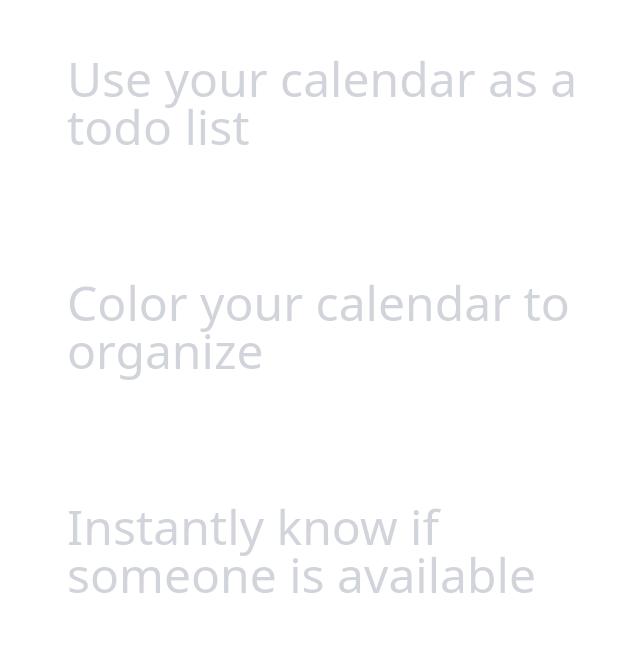
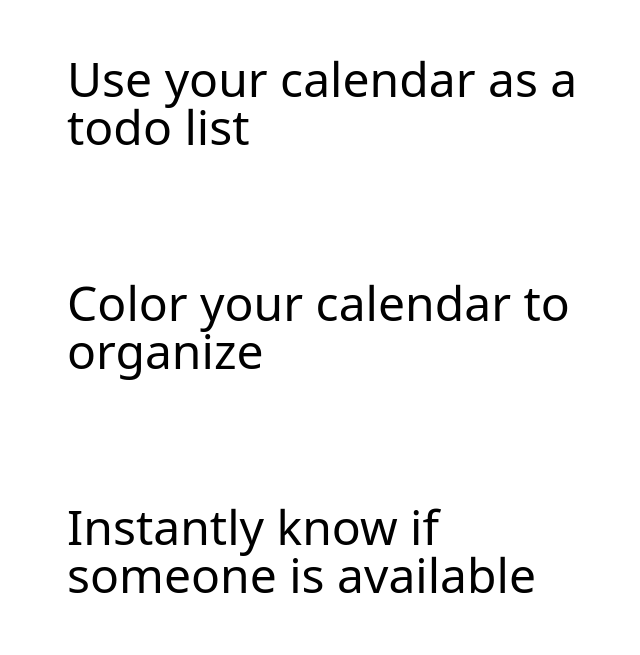
Before and after one commit to Andriikryl/motion-landing, a React (Vite) app: page / in a window 1280 px wide. Shown: the part 1085-1740 px from the top of the page, without its empty margins (13-653 px from the left). Built offline with nearby package versions, Linux system fonts and the light colour scheme.

Commit message:
add moshion color change to titels

```diff
--- a/src/components/featurs/Title.tsx
+++ b/src/components/featurs/Title.tsx
@@ -1,3 +1,4 @@
+import classNames from "classnames";
 import { useInView } from "framer-motion";
 import React, { useRef } from "react";
 
@@ -7,10 +8,16 @@ type Props = {
 
 export default function FeatureTitle({ children }: Props) {
   const ref = useRef<HTMLParagraphElement>(null);
+  const isInView = useInView(ref, { margin: "-50% 0px -50% 0px" });
 
-  const isInView = useInView(ref);
   return (
-    <p ref={ref} className="py-16 text-5xl text-gray-300">
+    <p
+      ref={ref}
+      className={classNames(
+        "py-16 text-5xl transition-colors",
+        isInView ? "text-black" : "text-gray-300"
+      )}
+    >
       {children}
     </p>
   );
```
